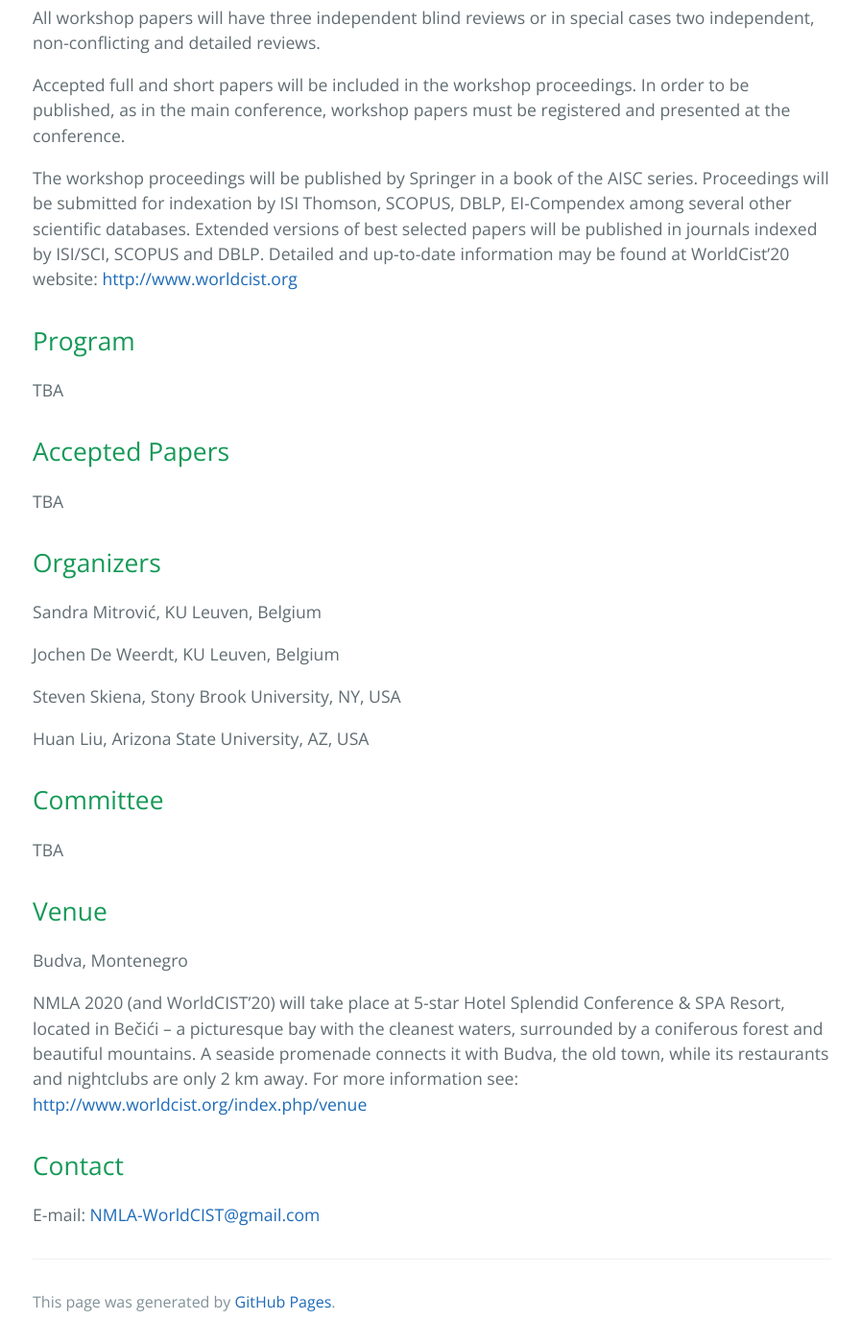
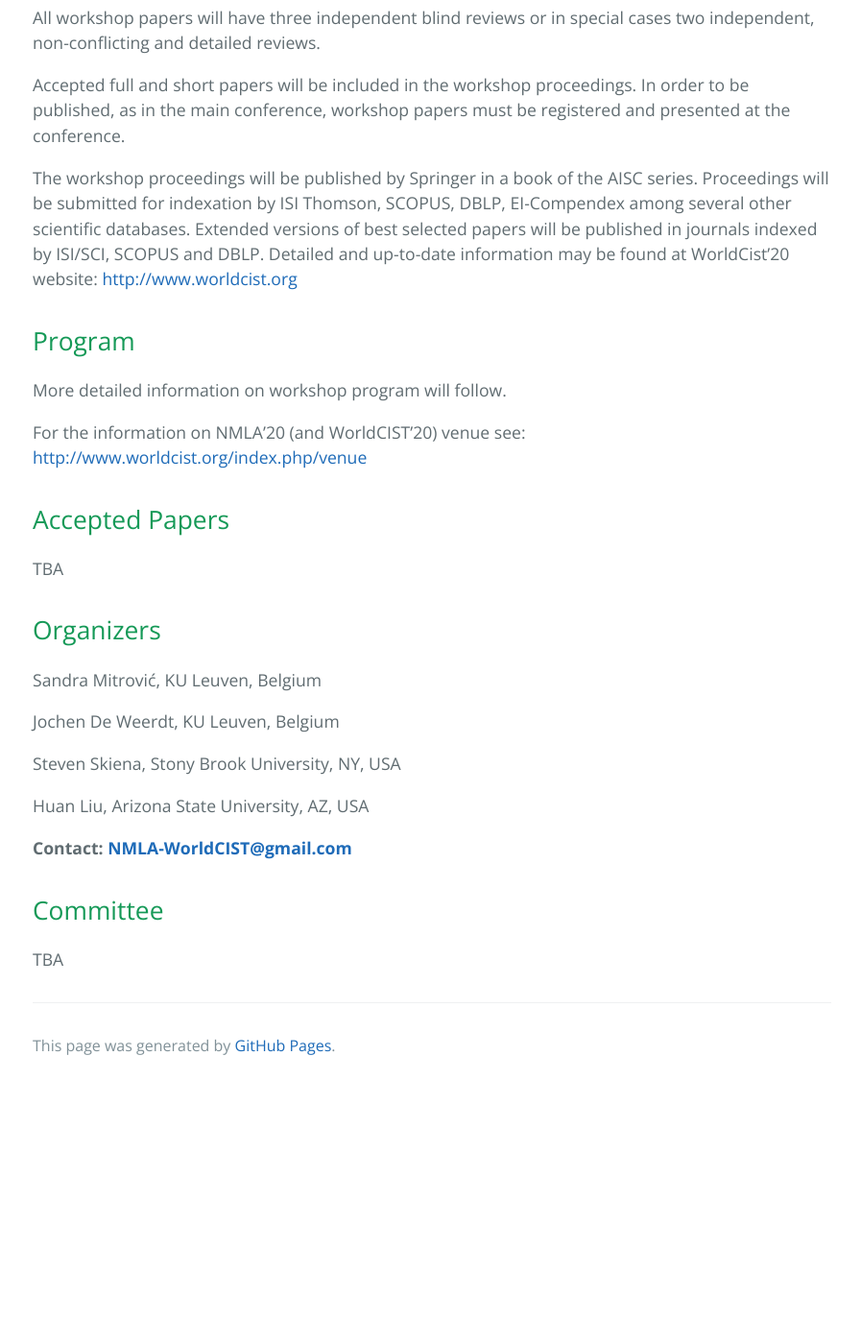
Before and after one commit to NMLA-WorldCIST/NMLA-WorldCIST.github.io, a Jekyll site: the page built from index.md, in a window 1280 px wide and 1400 px high, scrolled down 2870 px. Shown: the whole window at 96% size, without its empty margins (190-1087 px from the left). Built offline with Jekyll 4.4.1, drawn with Linux system fonts in a browser that asks for light colours; after the commit the page ends 4003 px from its top, so only the background shows below that; some of the changed text lies outside the part shown.

Commit message:
Adjusted for collapsing venue & contact info

````diff
--- a/index.md
+++ b/index.md
@@ -99,7 +99,11 @@ The workshop proceedings will be published by Springer in a book of the AISC ser
 
 
 ## <a name="Program"></a> Program
-TBA
+
+More detailed information on workshop program will follow.
+
+For the information on NMLA'20 (and WorldCIST'20) venue see: [http://www.worldcist.org/index.php/venue](http://www.worldcist.org/index.php/venue/)
+
 
 ## <a name="Accepted Papers"></a> Accepted Papers
 TBA
@@ -143,18 +152,11 @@ Sanja	Brdar,	University	of	Novi	Sad,	Serbia
 -->
 TBA
 
+<!---
 ## <a name="Venue"></a> Venue
 Budva, Montenegro
+## <a name="Contact"></a> Contact
 
-NMLA 2020 (and WorldCIST'20) will take place at 5-star Hotel Splendid Conference & SPA Resort, located in Bečići – a picturesque bay with the cleanest waters, surrounded by a coniferous forest and beautiful mountains. A seaside promenade connects it with Budva, the old town, while its restaurants and nightclubs are only 2 km away.
-For more information see: [http://www.worldcist.org/index.php/venue](http://www.worldcist.org/index.php/venue/)
-
-
-## <a name="Contact"></a> Contact
-E-mail: <a href="mailto:NMLA-WorldCIST@gmail.com">NMLA-WorldCIST@gmail.com</a>
-
-
-<!---
 ### Header 3
 
 ```js
````
Also changed, not shown: other parts of index.md (+7 -2 lines).
